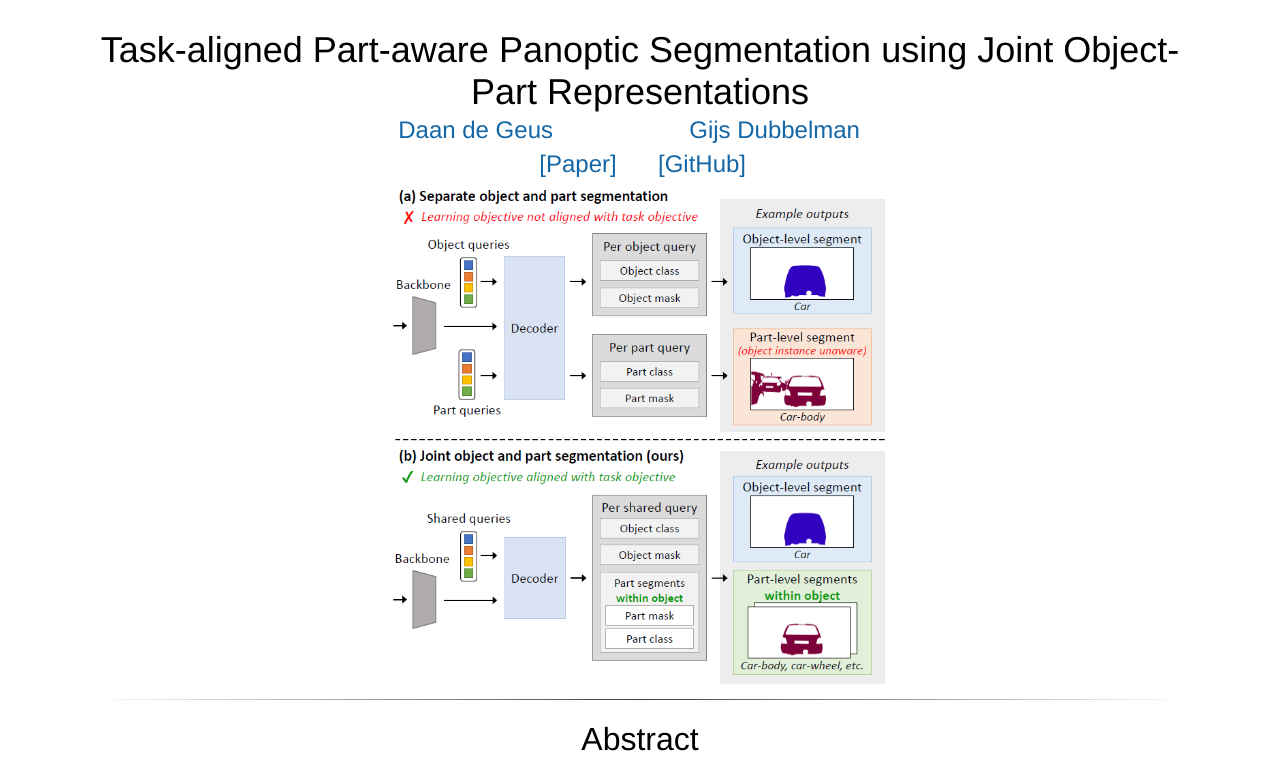
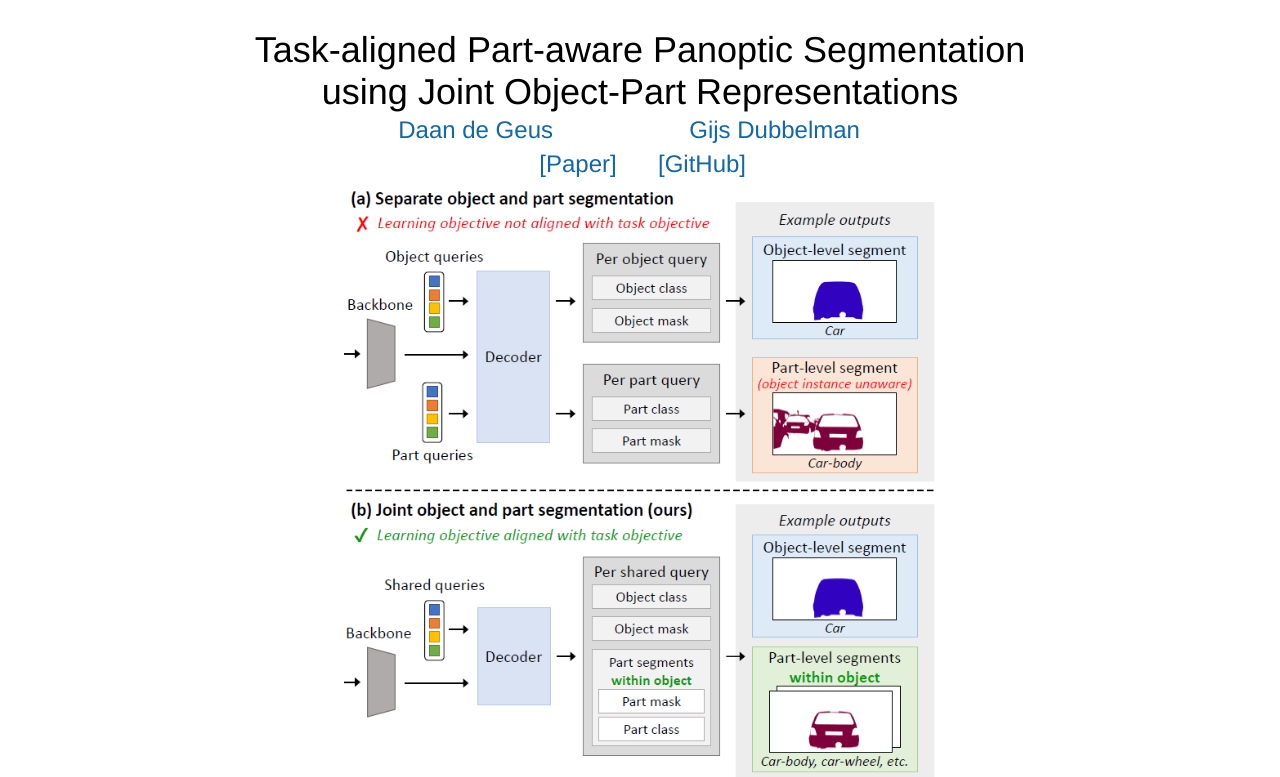
Before and after one commit to tue-mps/tapps, a plain HTML site: page index.html in a window 1280 px wide. Shown: the top 777 px of the page. Drawn offline with Linux system fonts and the light colour scheme; a script that the page names is missing.

Commit message:
Update index.html

```diff
--- a/index.html
+++ b/index.html
@@ -138,7 +138,7 @@
 <body>
 	<br>
 	<center>
-		<span style="font-size:36px">Task-aligned Part-aware Panoptic Segmentation using Joint Object-Part Representations</span>
+		<span style="font-size:36px">Task-aligned Part-aware Panoptic Segmentation <br> using Joint Object-Part Representations</span>
 		<table align=center width=600px>
 			<table align=center width=600px>
 				<tr>
@@ -176,7 +176,7 @@
 			<tr>
 				<td width=260px>
 					<center>
-						<img class="round" style="width:500px" src="./resources/teaser.png"/>
+						<img class="round" style="width:600px" src="./resources/teaser.png"/>
 					</center>
 				</td>
 			</tr>
```
